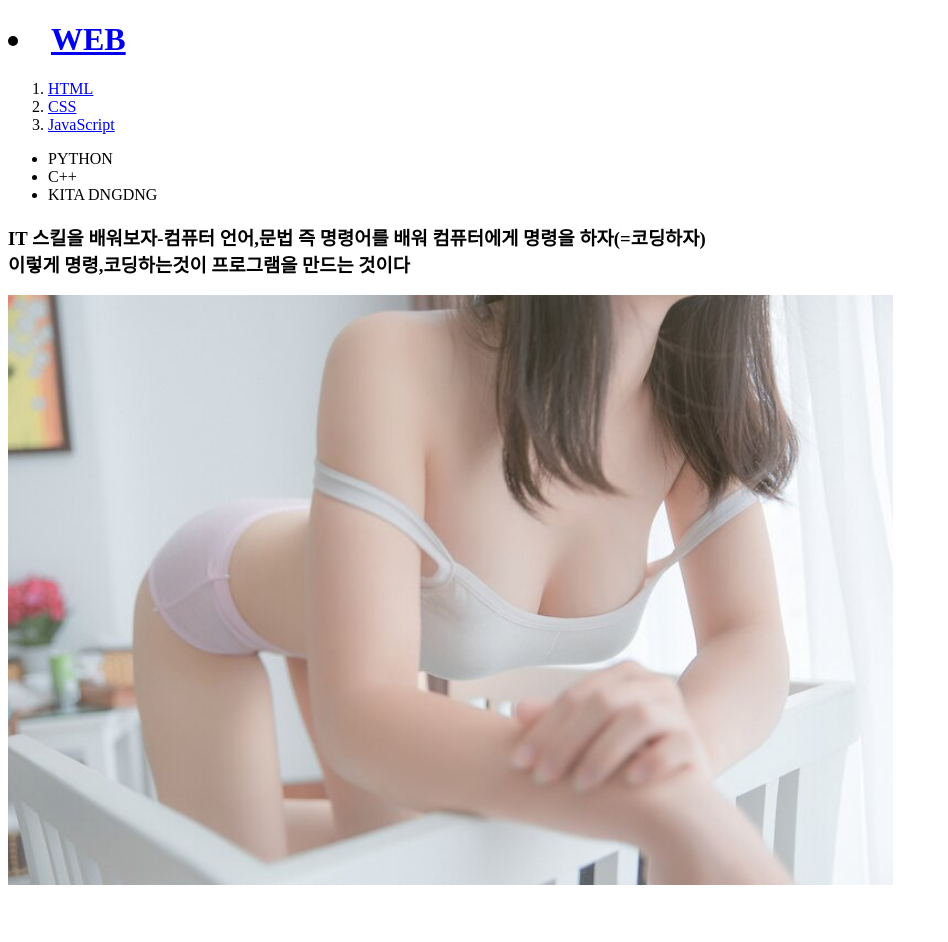
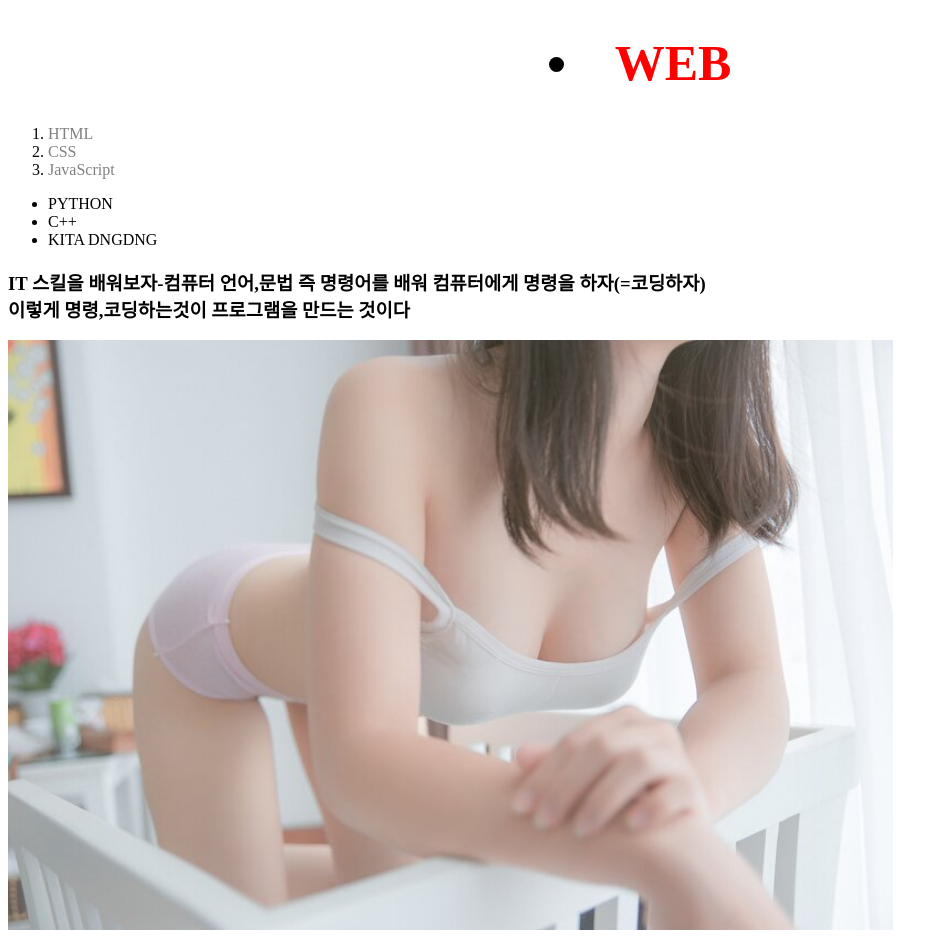
Before and after one commit to syagar/testsyagar, a plain HTML site: page index.html in a window 1280 px wide. Shown: the whole page, without its empty margins (0-948 px from the left). Before the commit the page ends 897 px from the top, so only its background shows below. Drawn offline with Linux system fonts and the light colour scheme.

Commit message:
4th version

```diff
--- a/index.html
+++ b/index.html
@@ -3,13 +3,29 @@
 <head>
 <title>WELCOM TO MY WORLD</title>
 <meta charset="utf-8">
+<style>
+  a {
+    color:black;
+    text-decoration:none;
+  }
+  .saw {color:grey;}
+  #active{color:red;}
+  h1 {font-size: 50px; text-align: center;}
+</style>
 </head>
 <body>
-<h1><LI><a href="INDEX.html">WEB</a></LI></H1>
+<h1><LI><a href="INDEX.html" class="saw" id="active">WEB</a></LI></H1>
 <OL>
-  <LI><a href="1.html">HTML</a></LI>
-  <LI><a href="2.html">CSS</a></LI>
-  <LI><a href="3.html">JavaScript</a></LI>
+  <LI><a href="1.html" class="saw" >HTML</a></LI>
+  <LI><a href="2.html" class="saw" >CSS</a></LI>
+  <LI><a href="3.html" class="saw" >JavaScript</a></LI>
+<!--
+  <h1><LI><a href="INDEX.html">WEB</a></LI></H1>
+  <OL>
+    <LI><a href="1.html">HTML</a></LI>
+    <LI><a href="2.html">CSS</a></LI>
+    <LI><a href="3.html">JavaScript</a></LI>
+    -->
 </OL>
 <UL>
   <LI>PYTHON</LI>
@@ -19,3 +35,4 @@
 <h3>IT 스킬을 배워보자-컴퓨터 언어,문법 즉 명령어를 배워 컴퓨터에게 명령을 하자(=코딩하자)<BR>이렇게 명령,코딩하는것이 프로그램을 만드는 것이다</h3>
 <img src="6.JPG"width="70%">
 </body>
+</html>
```
Also changed, not shown: 1.HTML (+13 -5 lines), 2.HTML (+13 -5 lines), 3.HTML (+13 -5 lines), 1 other file.
